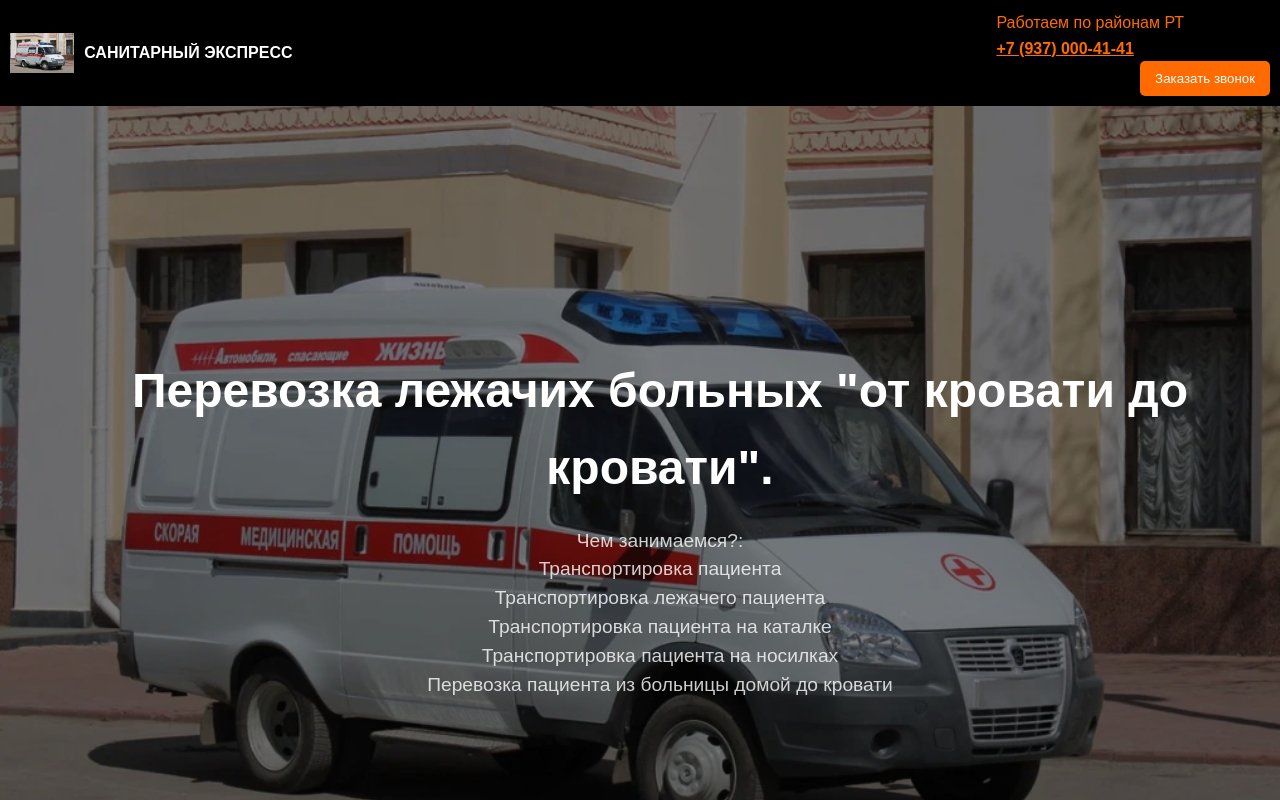
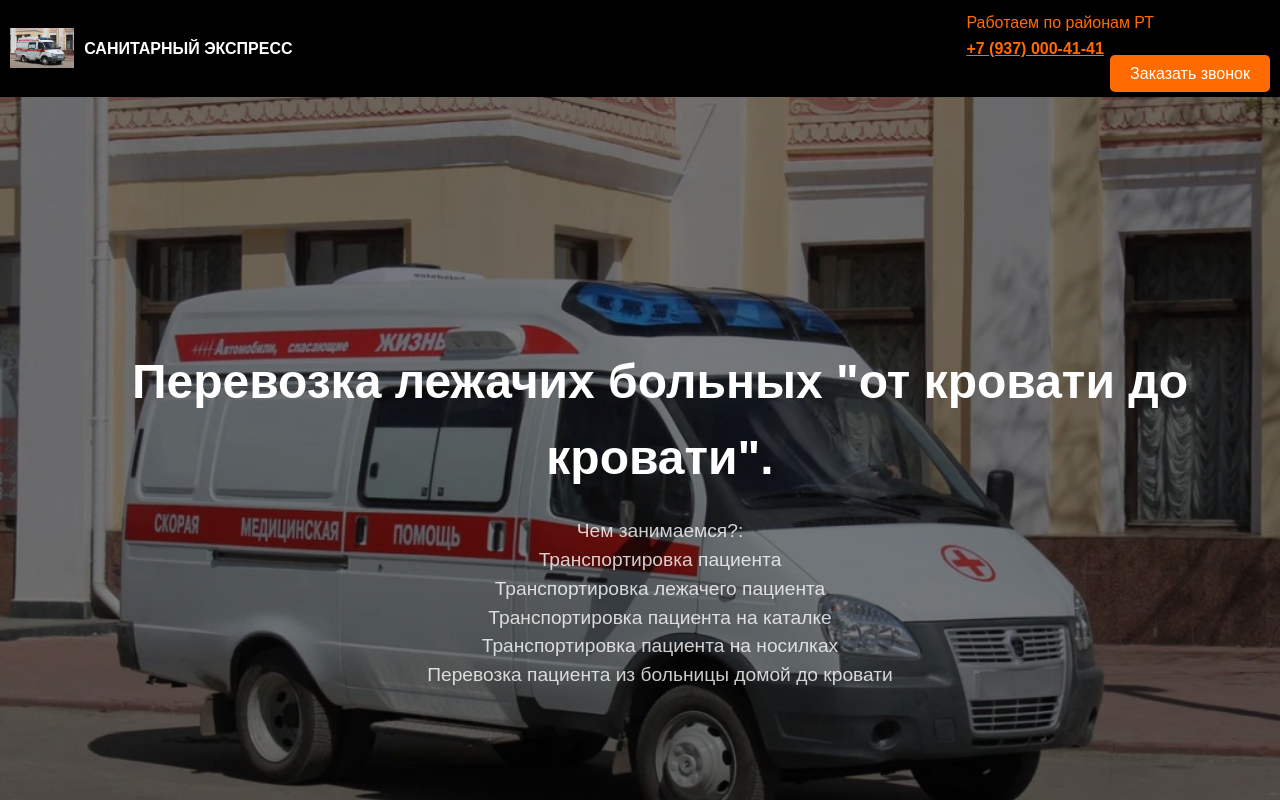
Before and after one commit to Erin1ss/testsite, a plain HTML site: page index.html in a window 1280 px wide. Both pictures are taken after a click on the element "+7 (937) 000-41-41". Shown: the top 800 px of the page. Drawn offline with Linux system fonts and the light colour scheme.

Commit message:
Update index.html

```diff
--- a/index.html
+++ b/index.html
@@ -16,7 +16,7 @@
       <p>Работаем по районам РТ</p>
       <p id="phone-number" class="clickable">+7 (937) 000-41-41</p>
       <span id="copy-message" class="hidden">Номер скопирован!</span>
-      <button id="order-call">Заказать звонок</button>
+      <a href="tel:+79370004141" id="order-call" class="cta-button">Заказать звонок</a>
     </div>
   </header>
 
@@ -24,14 +24,12 @@
     <section class="background-section">
       <div class="overlay">
         <h1 class="main-title">Перевозка лежачих больных "от кровати до кровати".</h1>
-        <p1 class="description">Чем занимаемся?:</p>
+        <p class="description">Чем занимаемся?:</p>
         <p class="description">Транспортировка пациента</p>
         <p class="description">Транспортировка лежачего пациента</p>
         <p class="description">Транспортировка пациента на каталке</p>
         <p class="description">Транспортировка пациента на носилках</p>
         <p class="description">Перевозка пациента из больницы домой до кровати</p>
-
-
       </div>
     </section>
 
@@ -39,9 +37,9 @@
       <div class="hero-content">
         <h2>Почему выбирают нас?</h2>
         <p>Мы предоставляем надёжный и безопасный сервис по всей России.</p>
-        <!-- Updated button with tel: link -->
-        <a href="tel:+79370004141" tabindex="0">
-            <span>+7&nbsp;(937)&nbsp;000-41-41</span></a>
+        <a href="tel:+79370004141" class="cta-button">
+          <span>+7&nbsp;(937)&nbsp;000-41-41</span>
+        </a>
       </div>
     </section>
   </main>
@@ -50,6 +48,30 @@
     <p>&copy; 2025 Санитарный Экспресс. Все права защищены.</p>
   </footer>
 
-  <script src="script.js"></script>
+  <script>
+    // Copy phone number to clipboard and show "Number copied" message
+    document.getElementById("phone-number").addEventListener("click", function () {
+      const phoneNumber = this.textContent;
+
+      // Create a temporary input to copy the text
+      const tempInput = document.createElement("input");
+      document.body.appendChild(tempInput);
+      tempInput.value = phoneNumber;
+      tempInput.select();
+      document.execCommand("copy");
+      document.body.removeChild(tempInput);
+
+      // Show the "Number copied" message
+      const copyMessage = document.getElementById("copy-message");
+      copyMessage.classList.add("visible");
+      copyMessage.classList.remove("hidden");
+
+      // Hide the message after 2 seconds
+      setTimeout(() => {
+        copyMessage.classList.add("hidden");
+        copyMessage.classList.remove("visible");
+      }, 2000);
+    });
+  </script>
 </body>
 </html>
```
